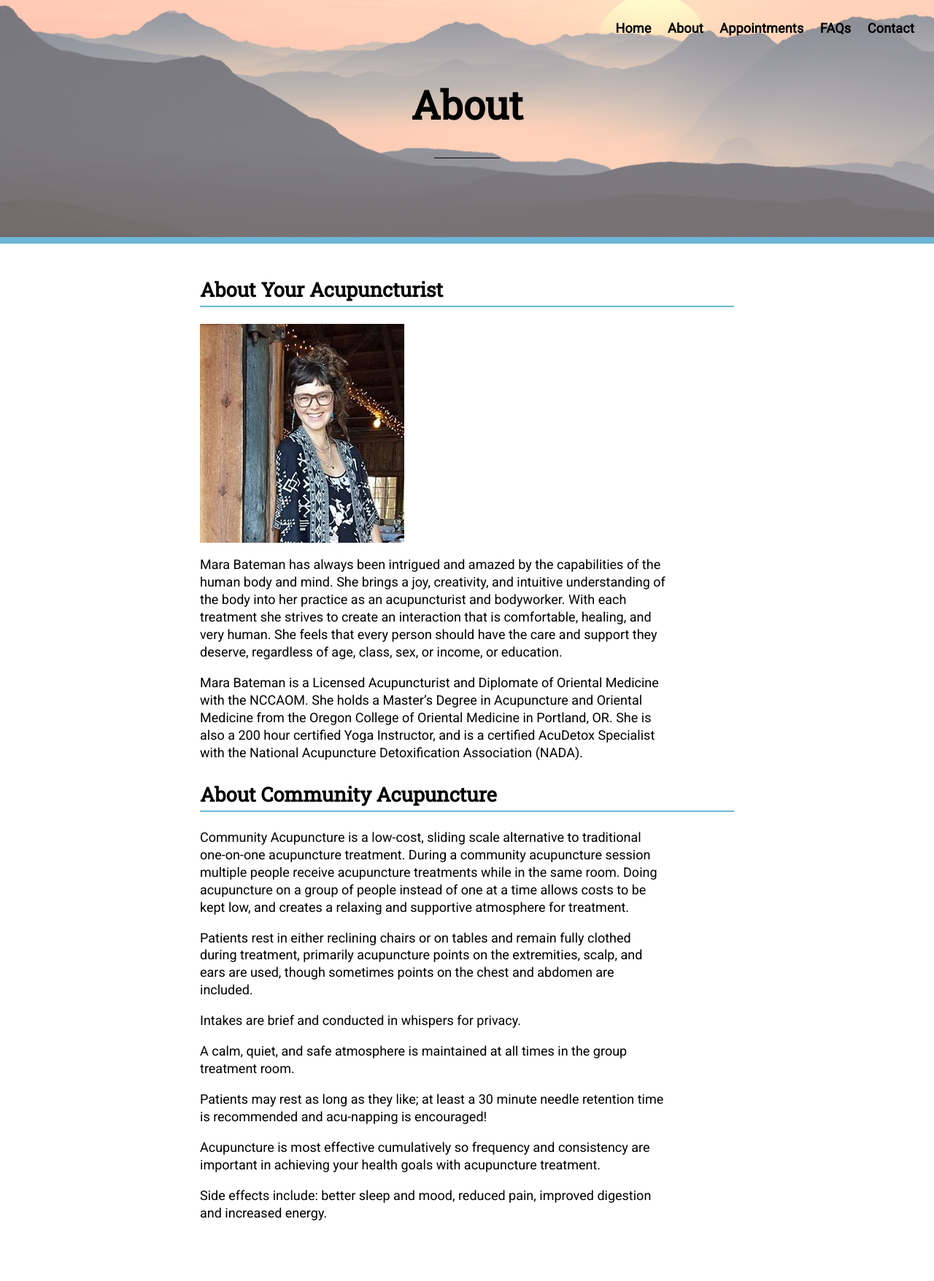
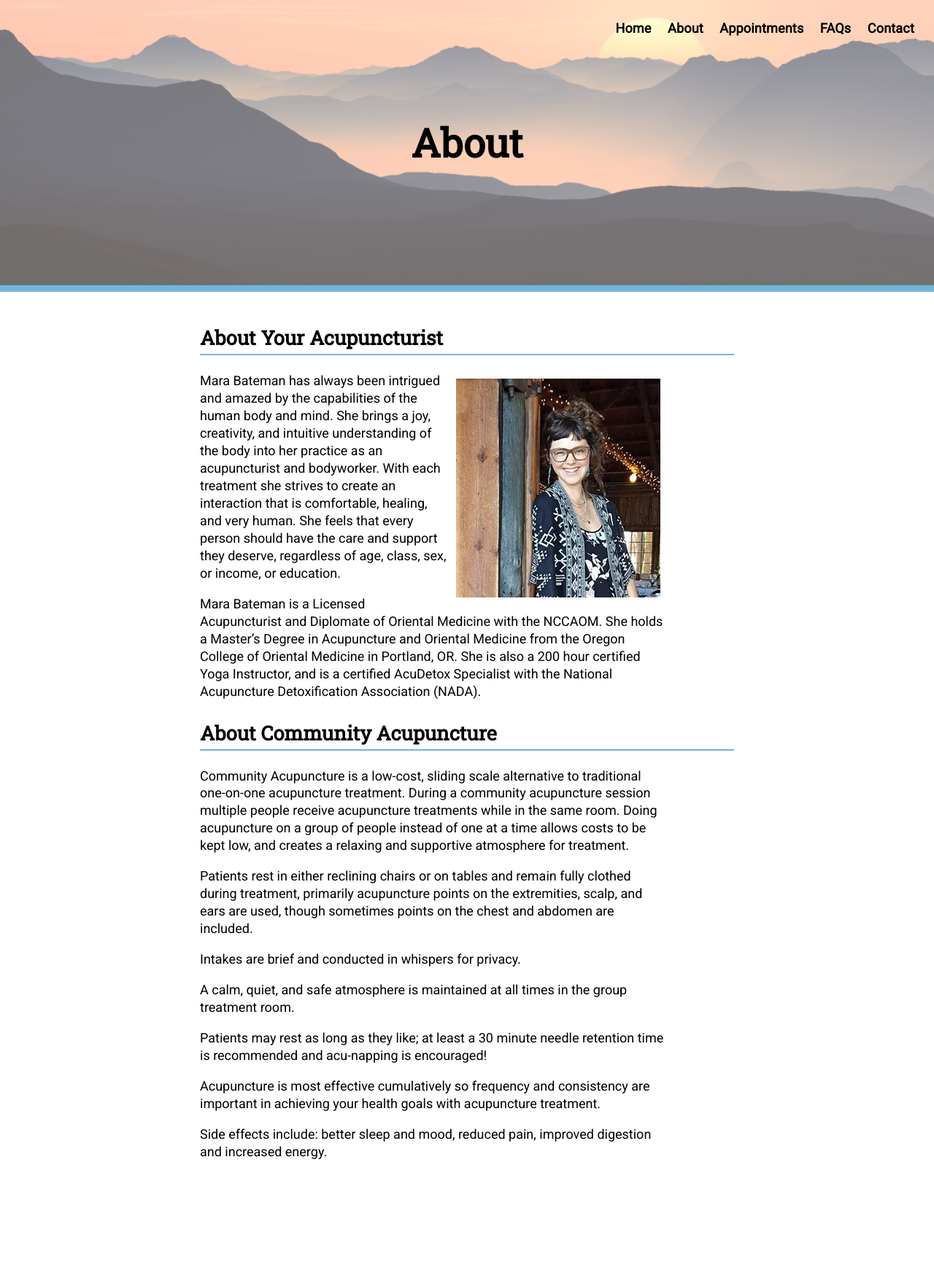
Before and after one commit to alwaysblank/heartlandacu, a Jekyll site: the page built from about.md, in a window 1280 px wide. Shown: the whole page at 73% size. Built offline with Jekyll 4.4.1, drawn with Linux system fonts in a browser that asks for light colours; a script that is not in the unit is left out; after the commit the page ends 1672 px from its top, so only the background shows below that.

Commit message:
Added styling & images

```diff
--- a/_layouts/home.html
+++ b/_layouts/home.html
@@ -1,9 +1,11 @@
 ---
 layout: default
 ---
-
+<img class="homeLogo" src="/assets/images/heartland-logo.svg" alt="{{ site.data.settings.site.title }}">
+<div class="homeColumn">
 {{ content }}
 
 <h3 class="payMessage">{{ site.data.settings.site.paymessage | markdown }}</h3>
 
 {% include hourlist.html %}
+</div>
--- a/_sass/_home.scss
+++ b/_sass/_home.scss
@@ -1,6 +1,17 @@
 .siteBody.home {
   .siteHeader {
     min-height: 60vh;
+  }
+
+  .siteMain {
+    width: 1024px;
+    display: flex;
+  }
+
+  .homeLogo {
+    width: 200px;
+    height: auto;
+    margin-right: 2rem;
   }
 }
 
--- a/_sass/_siteHeader.scss
+++ b/_sass/_siteHeader.scss
@@ -10,6 +10,7 @@
   flex-direction: column;
   justify-content: center;
   align-items: center;
+  min-height: 400px;
 
   @media (min-width: $body-width) {
     padding: 4rem 2rem;
--- a/_sass/_siteMain.scss
+++ b/_sass/_siteMain.scss
@@ -16,4 +16,9 @@
     width: 640px;
     max-width: 100%;
   }
+
+  .page & img {
+    float: right;
+    margin: 0.5rem;
+  }
 }
--- a/_sass/_typography.scss
+++ b/_sass/_typography.scss
@@ -5,6 +5,7 @@ html {
 
 h1, h2, h3, h4, h5 {
   font-family: 'Roboto Slab', serif;
+  clear: both;
 }
 
 b,
--- a/about.md
+++ b/about.md
@@ -2,7 +2,6 @@
 layout: page
 title: About
 masthead: /assets/images/uploads/sunset.png
-intro: ''
 ---
 ## About Your Acupuncturist
 
```
Also changed, not shown: assets/images/heartland-logo.svg (added).
